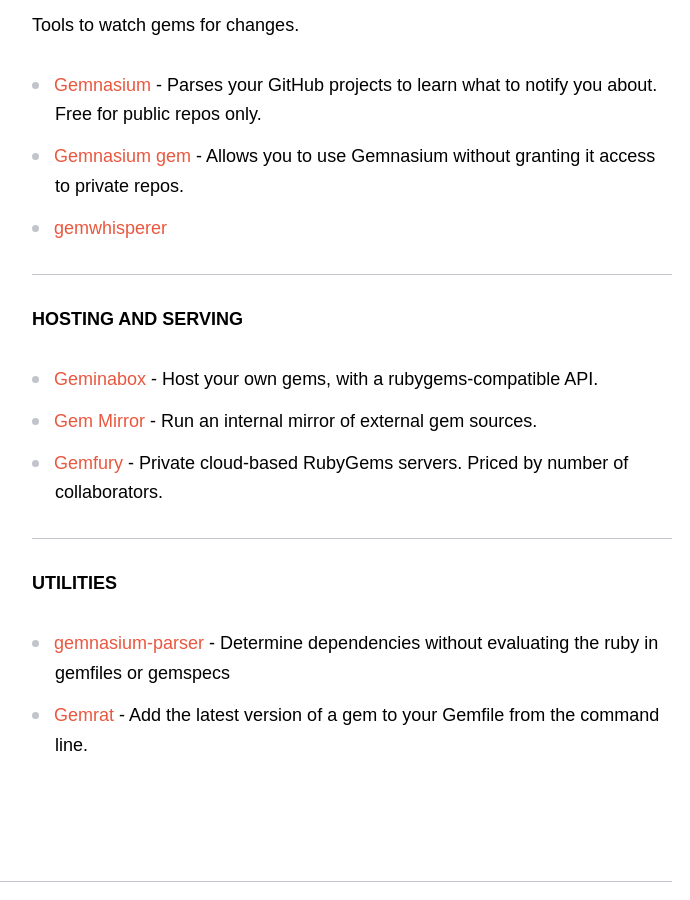
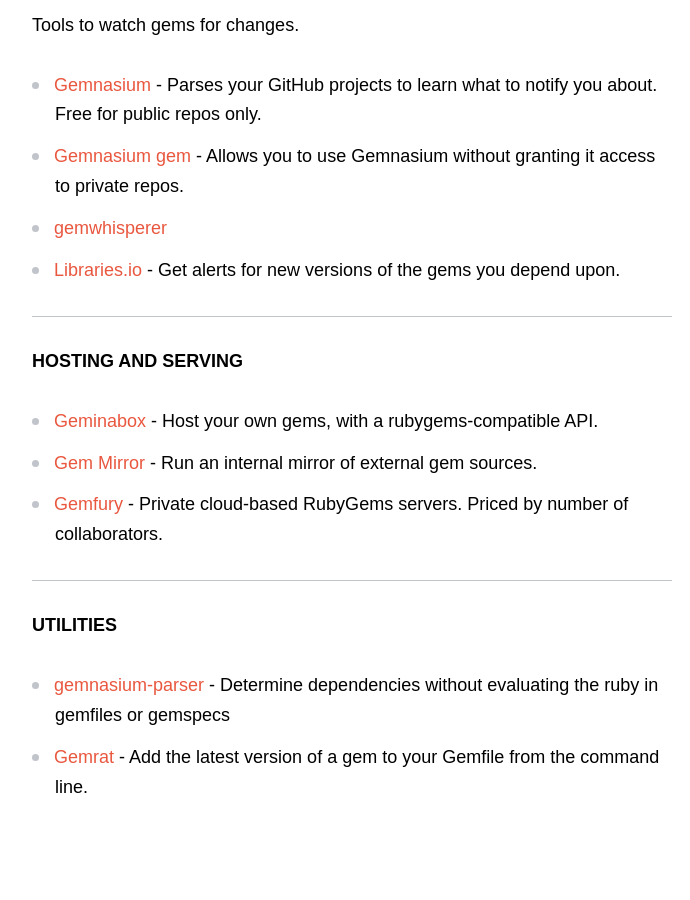
Before and after one commit to radar/guides, a Jekyll site: the page built from resources.md, in a window 1280 px wide and 900 px high, scrolled down 2420 px. Shown: the whole window, without its empty margins (438-1128 px from the left). Built offline with Jekyll 4.4.1, drawn with Linux system fonts in a browser that asks for light colours; nearby versions of some CDN libraries.

Commit message:
Added Libraries.io to Monitoring resources

```diff
--- a/resources.md
+++ b/resources.md
@@ -71,6 +71,7 @@ Tools to watch gems for changes.
 * [Gemnasium](https://gemnasium.com/) - Parses your GitHub projects to learn what to notify you about. Free for public repos only.
 * [Gemnasium gem](https://github.com/gemnasium/gemnasium-gem) - Allows you to use Gemnasium without granting it access to private repos.
 * [gemwhisperer](https://github.com/rubygems/gemwhisperer)
+* [Libraries.io](https://libraries.io/) - Get alerts for new versions of the gems you depend upon.
 
 Hosting and Serving
 -------------------
```
